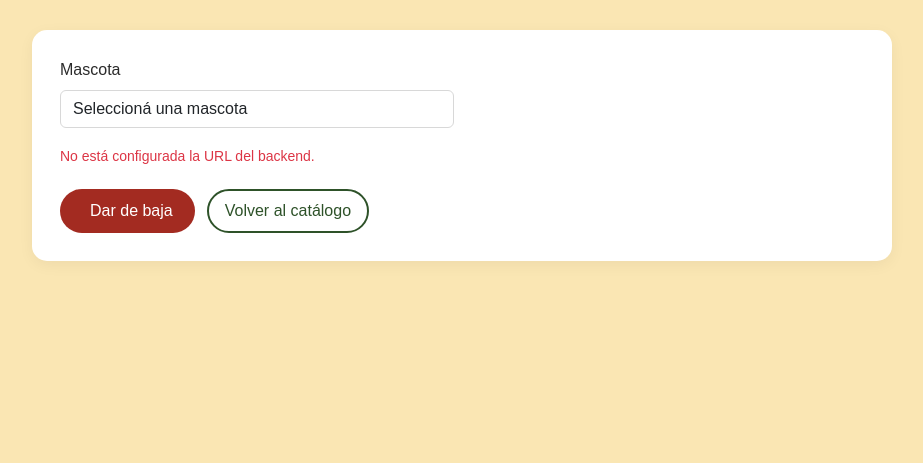
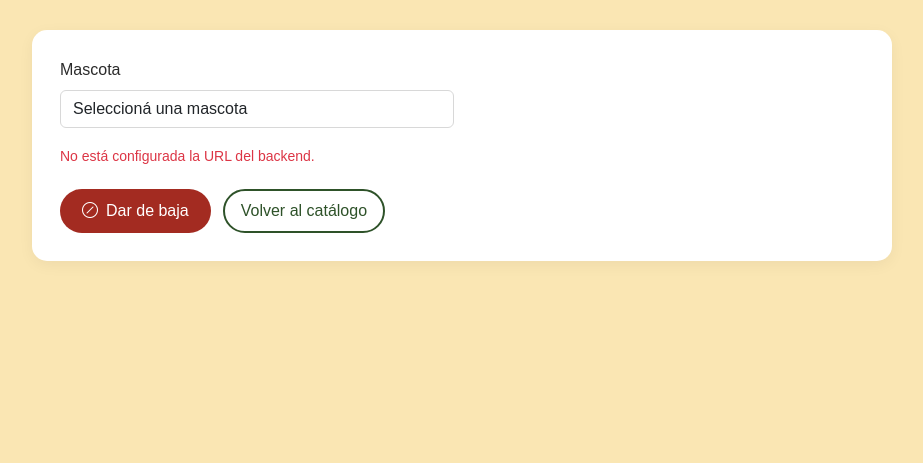
Before and after one commit to lilencarnerot2/Refugio_patitas_seguras, a PHP site: page /admin/mascota_baja.php in a window 1280 px wide. Shown: the part 155-618 px from the top of the page, without its empty margins (178-1101 px from the left). Run offline with PHP 8.4, Linux system fonts and the light colour scheme.

Commit message:
se modifica mascota_baja.php para iconos del panel

```diff
--- a/frontend/admin/mascota_baja.php
+++ b/frontend/admin/mascota_baja.php
@@ -25,7 +25,7 @@ require __DIR__ . '/includes/header.php';
 
             <div class="acciones-formulario">
                 <button type="submit" class="btn-primary btn-baja">
-                    <i class="fa-solid fa-ban"></i>
+                    <i class="bi bi-slash-circle"></i>
                     Dar de baja
                 </button>
                 <a class="btn-outline" href="../public/mascotas.php">Volver al catálogo</a>
```
